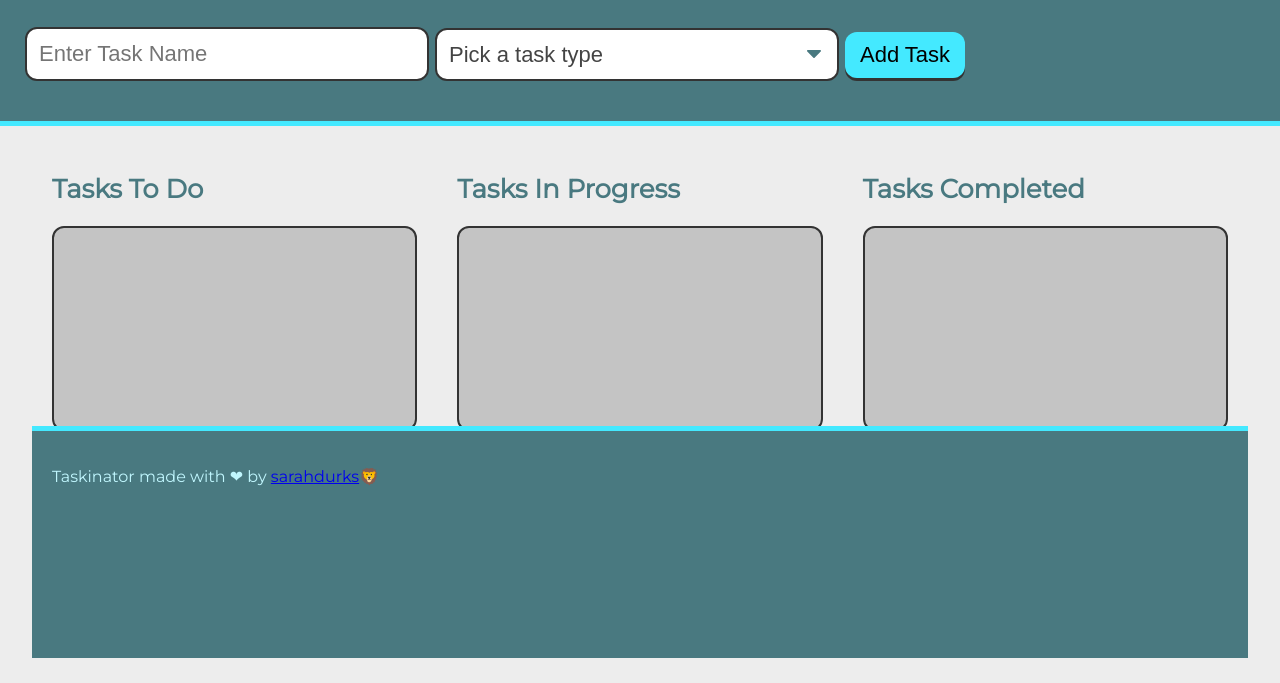
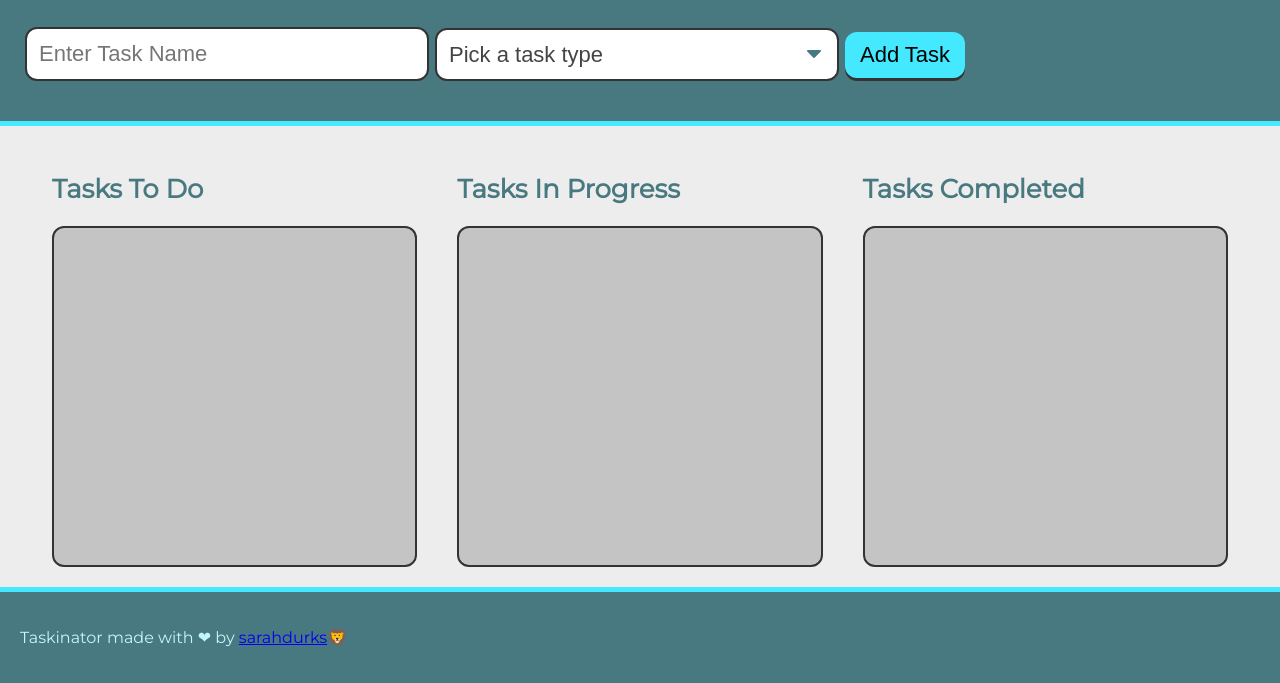
Before and after one commit to sarahdurks/taskinator-app, a plain HTML site: page index.html in a window 1280 px wide. Shown: the part 117-800 px from the top of the page. Drawn offline with Linux system fonts and the light colour scheme.

Commit message:
fixed footer alignment

```diff
--- a/assets/css/style.css
+++ b/assets/css/style.css
@@ -215,6 +215,11 @@ footer {
   font-size: 2rem;
 }
 
+footer {
+  align-content: flex-end;
+  max height: 10px;
+  font-size: 1rem;
+}
 @media screen and (max-width: 980px) {
   form .form-group {
     flex: 1 100%;
```
Also changed, not shown: index.html (+1 -1 lines).
